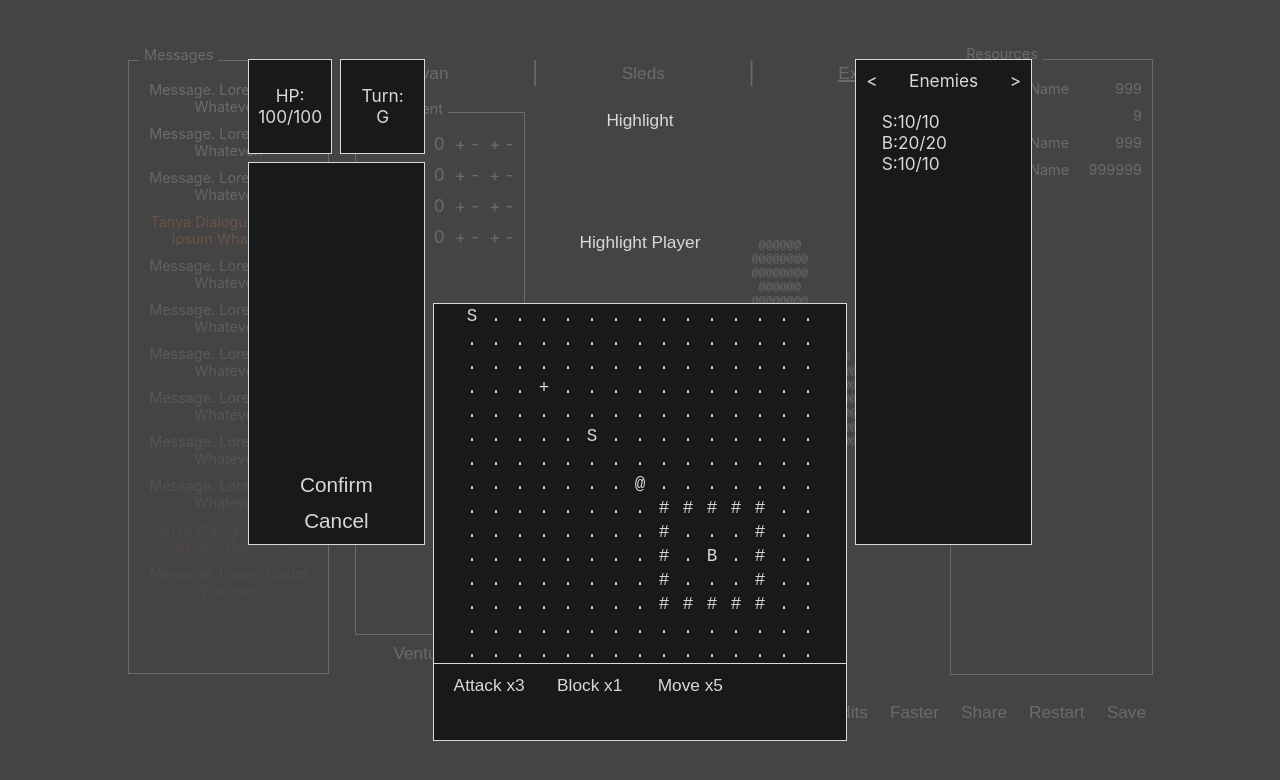
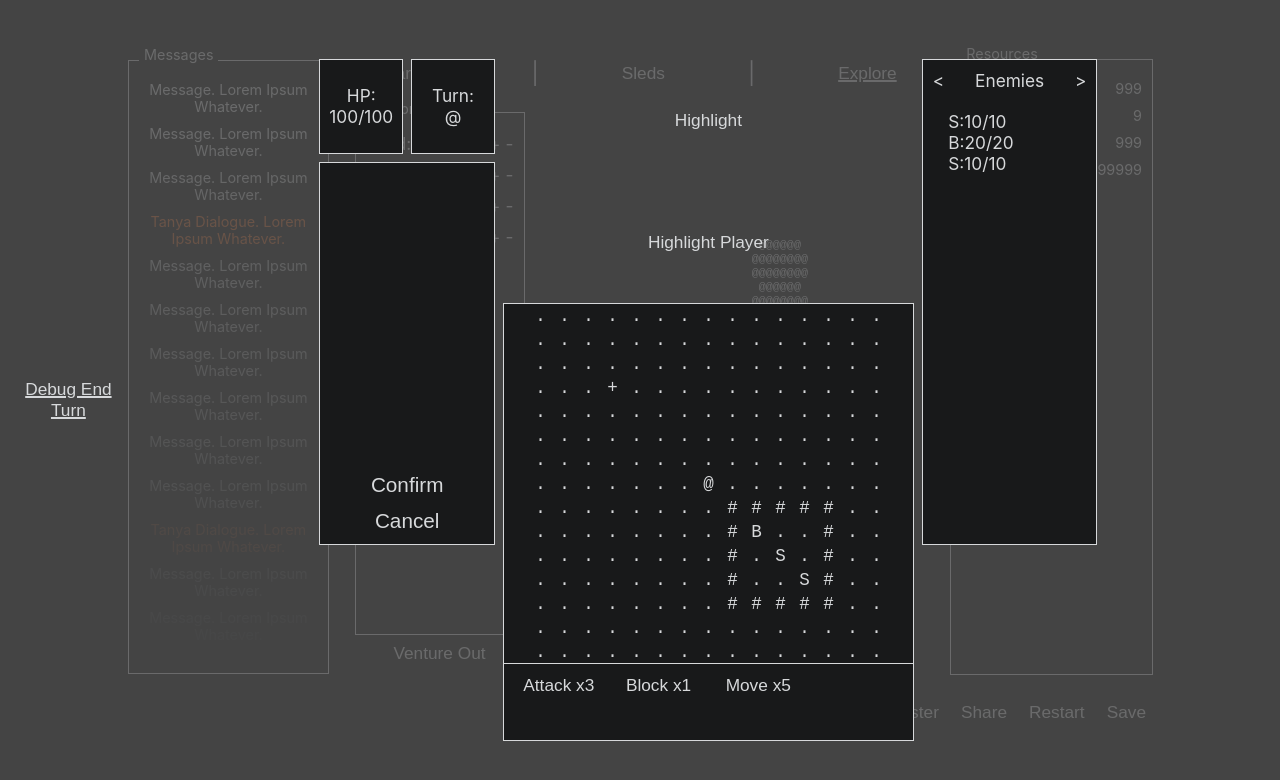
Before and after one commit to EthanPHall/rime-and-rust-ts, a React (Create React App) app: page / in a window 1280 px wide. Shown: the top 780 px of the page. Built offline with nearby package versions, Linux system fonts and the light colour scheme.

Commit message:
Interactions between the CombatParent and TurnDisplay are implemented, and the beginnings of a turn-based manager are as well.

```diff
--- a/src/classes/combat/CombatEnemy.tsx
+++ b/src/classes/combat/CombatEnemy.tsx
@@ -1,21 +1,40 @@
 import Vector2 from "../utility/Vector2";
 import CombatEntity from "./CombatEntity";
+import TurnTaker from "./TurnTaker";
 
-abstract class CombatEnemy extends CombatEntity{
-    constructor(hp: number, maxHp: number, symbol: string, name: string, position: Vector2){
+abstract class CombatEnemy extends CombatEntity implements TurnTaker{
+
+  advanceTurn: () => void;
+  combatEntity: CombatEntity = this;
+
+  startTurn(): void {
+    console.log(`${this.name} is starting their turn.`);
+
+    // TODO: Implement AI logic here
+    setTimeout(() => {
+      this.endTurn();
+    }, 3000);
+  }
+  endTurn(): void {
+    console.log(`${this.name} is ending their turn.`);
+    this.advanceTurn();
+  }
+
+  constructor(hp: number, maxHp: number, symbol: string, name: string, position: Vector2, advanceTurn: () => void){
       super(hp, maxHp, symbol, name, position);
+      this.advanceTurn = advanceTurn;
     }
   }
 
   class RustedShambler extends CombatEnemy{
-    constructor(hp: number, maxHp: number, symbol: string, name: string, position: Vector2){
-      super(hp, maxHp, symbol, name, position);
+    constructor(hp: number, maxHp: number, symbol: string, name: string, position: Vector2, advanceTurn: () => void){
+      super(hp, maxHp, symbol, name, position, advanceTurn);
     }
   }
 
   class RustedBrute extends CombatEnemy{
-    constructor(hp: number, maxHp: number, symbol: string, name: string, position: Vector2){
-      super(hp, maxHp, symbol, name, position);
+    constructor(hp: number, maxHp: number, symbol: string, name: string, position: Vector2, advanceTurn: () => void){
+      super(hp, maxHp, symbol, name, position, advanceTurn);
     }
   }
 
--- a/src/classes/combat/CombatPlayer.tsx
+++ b/src/classes/combat/CombatPlayer.tsx
@@ -1,7 +1,21 @@
 import Vector2 from "../utility/Vector2";
 import CombatEntity from "./CombatEntity";
+import TurnTaker from "./TurnTaker";
 
-class CombatPlayer extends CombatEntity{
+class CombatPlayer extends CombatEntity implements TurnTaker{
+    startTurn(): void {
+      console.log(`${this.name} is starting their turn.`);
+    }
+    endTurn(): void {
+      console.log(`${this.name} is ending their turn.`);
+      // console.log(this.advanceTurn);
+      this.advanceTurn();
+    }
+
+    combatEntity: CombatEntity = this;
+
+    advanceTurn: () => void = () => {};
+
     constructor(hp: number, maxHp: number, symbol: string, name: string, position: Vector2){
       super(hp, maxHp, symbol, name, position);
     }
--- /dev/null
+++ b/src/classes/combat/TurnManager.tsx
@@ -0,0 +1,14 @@
+import CombatEntity from "./CombatEntity";
+import TurnTaker from "./TurnTaker";
+
+class TurnManager{
+    currentTurnTaker: TurnTaker;
+    advanceTurn: () => void;
+
+    constructor(currentTurnTaker: TurnTaker, advanceTurn: () => void){
+        this.currentTurnTaker = currentTurnTaker;
+        this.advanceTurn = advanceTurn;
+    }
+};
+
+export default TurnManager;
--- /dev/null
+++ b/src/classes/combat/TurnTaker.tsx
@@ -0,0 +1,11 @@
+import CombatEntity from "./CombatEntity";
+
+interface TurnTaker{
+    combatEntity: CombatEntity;
+
+    startTurn(): void;
+    endTurn(): void;
+    advanceTurn: () => void;
+}
+
+export default TurnTaker;
--- a/src/components/combat/CombatParent/CombatParent.tsx
+++ b/src/components/combat/CombatParent/CombatParent.tsx
@@ -20,6 +20,8 @@ import CombatInfoDisplay, { CombatInfoDisplayProps } from '../CombatInfoDisplay/
 import CombatEnemy, { RustedBrute, RustedShambler } from '../../../classes/combat/CombatEnemy';
 import CombatHazard, { VolatileCanister, Wall } from '../../../classes/combat/CombatHazard';
 import CombatPlayer from '../../../classes/combat/CombatPlayer';
+import TurnManager from '../../../classes/combat/TurnManager';
+import useTurnManager from '../useTurnManager';
 
 interface CombatParentProps {}
 
@@ -47,9 +49,9 @@ class CombatMapTemplate1 extends CombatMapTemplate{
       ]
     );
     const enemies: CombatEnemy[] = [
-      new RustedShambler(10, 10, 'S', 'Rusted Shambler', new Vector2(5, 5)),
-      new RustedBrute(20, 20, 'B', 'Rusted Brute', new Vector2(10, 10)),
-      new RustedShambler(10, 10, 'S', 'Rusted Shambler', new Vector2(0, 0)),
+      new RustedShambler(10, 10, 'S', 'Rusted Shambler', new Vector2(10, 10), () => {console.log('Advance turn not set');}),
+      new RustedBrute(20, 20, 'B', 'Rusted Brute', new Vector2(9, 9), () => {console.log('Advance turn not set');}),
+      new RustedShambler(10, 10, 'S', 'Rusted Shambler', new Vector2(11, 11), () => {console.log('Advance turn not set');}),
     ];
     const hazards: CombatHazard[] = [new VolatileCanister(10, 10, '+', 'Volatile Canister', new Vector2(3, 3), false)];
 
@@ -58,7 +60,8 @@ class CombatMapTemplate1 extends CombatMapTemplate{
 }
 
 const CombatParent: FC<CombatParentProps> = () => {
-  const MAP_TEMPLATE = new CombatMapTemplate1();
+  const [mapTemplate, setMapTemplate] = useState<CombatMapTemplate>(new CombatMapTemplate1());
+
 
   const [comboList, setComboList] = useState<CombatActionWithRepeat[]>([]);
   const [playerActions, setPlayerActions] = useState<CombatActionWithUses[]>([
@@ -67,10 +70,10 @@ const CombatParent: FC<CombatParentProps> = () => {
     new CombatActionWithUses(new CombatAction('Move', true), 5),
   ]);
 
-  const [enemies, setEnemies] = useState<CombatEnemy[]>(MAP_TEMPLATE.enemies);
-  const [hazards, setHazards] = useState<CombatHazard[]>(MAP_TEMPLATE.hazards);
+  const [enemies, setEnemies] = useState<CombatEnemy[]>(mapTemplate.enemies);
+  const [hazards, setHazards] = useState<CombatHazard[]>(mapTemplate.hazards);
   const [player, setPlayer] = useState<CombatPlayer>(new CombatPlayer(100, 100, '@', 'Player', new Vector2(7, 7)));
-  const [baseMap, setBaseMap] = useState<CombatMapData>(createMapFromTemplate(MAP_TEMPLATE));
+  const [baseMap, setBaseMap] = useState<CombatMapData>(createMapFromTemplate(mapTemplate));
   const [mapToSendOff, setMapToSendOff] = useState<CombatMapData>(getBaseMapClonePlusAddons());
   const [aoeToDisplay, setAoeToDisplay] = useState<AreaOfEffect|null>(
     new AreaOfEffect(3, Directions.RIGHT, 1, true)
@@ -83,6 +86,8 @@ const CombatParent: FC<CombatParentProps> = () => {
   function showCard(title: string, description: string){
     setInfoCardData({title, description, hideCard});
   }
+
+  const turnManager:TurnManager = useTurnManager([player, ...mapTemplate.enemies]);
 
   useEffect(() => {
     setMapToSendOff(getBaseMapClonePlusAddons());
@@ -149,13 +154,15 @@ const CombatParent: FC<CombatParentProps> = () => {
     const newPlayer = new CombatPlayer(player.hp - 10, player.maxHp, player.symbol, player.name, player.position);
     setPlayer(newPlayer);
   }
-
-
+  function debug_endTurn() {
+    turnManager.currentTurnTaker.endTurn();
+  }
 
   return (
     <div className="combat-parent" data-testid="combat-parent">
         {/* <button onClick={debug_movePlayer}>Debug Move Player</button> */}
         {/* <button onClick={debug_harmPlayer}>Debug Harm Player</button> */}
+        <button onClick={debug_endTurn}>Debug End Turn</button>
         <div className='combat-parent-grid-parent'>
           <div className='combat-parent-map-actions-composite'>
             <CombatMap map={mapToSendOff} setMap={setBaseMap} aoeToDisplay={aoeToDisplay}></CombatMap>
@@ -163,7 +170,7 @@ const CombatParent: FC<CombatParentProps> = () => {
           </div>
             {/* <LootDisplay></LootDisplay> */}
             <HpDisplay hp={player.hp} maxHp={player.maxHp}></HpDisplay>
-            <TurnDisplay></TurnDisplay>
+            <TurnDisplay currentTurnTaker={turnManager.currentTurnTaker}></TurnDisplay>
             <ComboSection comboList={comboList} setComboList={setComboList} resetActionUses={resetActionUses}></ComboSection>
             <ComponentSwitcher enemies={enemies} hazards={hazards} showCard={showCard}></ComponentSwitcher>
             {infoCardData != null && <CombatInfoDisplay {...infoCardData}></CombatInfoDisplay>}
--- a/src/components/combat/TurnDisplay/TurnDisplay.tsx
+++ b/src/components/combat/TurnDisplay/TurnDisplay.tsx
@@ -1,25 +1,17 @@
 import React, { FC } from 'react';
 import './TurnDisplay.css';
+import TurnTaker from '../../../classes/combat/TurnTaker';
 
-interface TurnDisplayProps {}
-
-class TurnTaker{
-  name: string;
-  symbol: string;
-  constructor(name: string, symbol: string){
-    this.name = name;
-    this.symbol = symbol;
-  }
+interface TurnDisplayProps {
+  currentTurnTaker: TurnTaker;
 }
 
-const TurnDisplay: FC<TurnDisplayProps> = () => {
-  const [turnTaker, setTurnTaker] = React.useState<TurnTaker>(new TurnTaker('Big Goblin', 'G'));
-
+const TurnDisplay: FC<TurnDisplayProps> = ({currentTurnTaker}: TurnDisplayProps) => {
   return (
     <div className="turn-display" data-testid="turn-display">
       Turn:
       <div className="turn-taker" data-testid="turn-taker">
-        {turnTaker.symbol}
+        {currentTurnTaker.combatEntity.symbol}
       </div>
     </div>
   );
--- /dev/null
+++ b/src/components/combat/useTurnManager.tsx
@@ -0,0 +1,28 @@
+import { useEffect, useRef, useState } from 'react';
+import TurnManager from '../../classes/combat/TurnManager';
+import TurnTaker from '../../classes/combat/TurnTaker';
+
+const useTurnManager = (turnTakers: TurnTaker[]): TurnManager => {
+    const currentIndex = useRef(0);
+    const [currentTurnTaker, setCurrentTurnTaker] = useState(turnTakers[0]);
+
+    useEffect(() => {
+        turnTakers.forEach((turnTaker) => {
+            turnTaker.advanceTurn = advanceTurn;
+        });
+    }, []);
+
+    useEffect(() => {
+        currentTurnTaker.startTurn();
+    }, [currentTurnTaker]);
+
+    const advanceTurn = () => {
+        const nextIndex = (currentIndex.current + 1) % turnTakers.length;
+        currentIndex.current = (nextIndex);
+        setCurrentTurnTaker(turnTakers[currentIndex.current]);
+    };
+
+    return new TurnManager(currentTurnTaker, advanceTurn);
+};
+
+export default useTurnManager;
```
Also changed, not shown: 2 other files (tests, documents, lock files or other folders).
